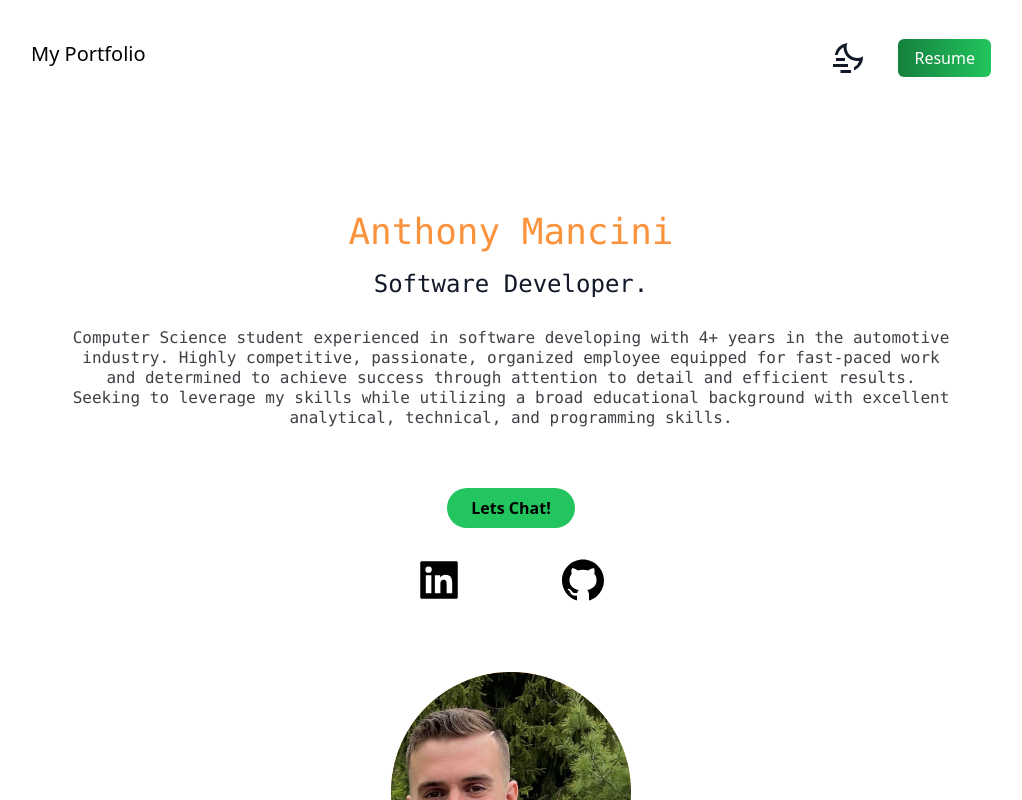
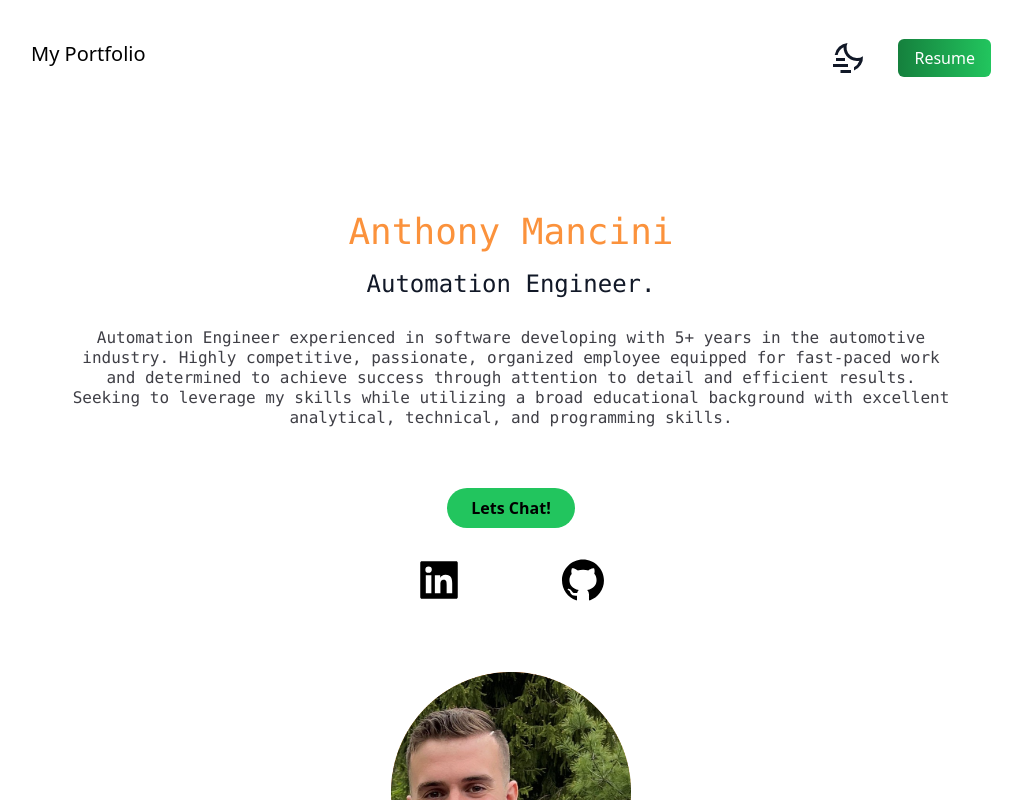
Before and after one commit to anth-mancini/myportfolio, a Next.js app: page / in a window 1280 px wide. Shown: the top 800 px of the page, without its empty margins (129-1151 px from the left). Built offline with nearby package versions, Linux system fonts and the light colour scheme.

Commit message:
July update2024

```diff
--- a/pages/index.js
+++ b/pages/index.js
@@ -85,13 +85,13 @@ export default function Home() {
             <h1 className="text-xl font-extralight  text-black dark:text-white">My Portfolio</h1>
             <ul className="flex items-center">
               <li><RiMoonFoggyLine onClick={() => setDarkMode(!darkMode)} className="cursor-pointer text-4xl fill-gray-900 dark:fill-white"/></li>
-              <li><a className="bg-gradient-to-r from-green-700 to-green-500  text-white px-4 py-2 rounded-md ml-8"href="./MyResume.pdf">Resume</a></li>
+              <li><a className="bg-gradient-to-r from-green-700 to-green-500  text-white px-4 py-2 rounded-md ml-8"href="./ResumeApr.pdf">Resume</a></li>
             </ul>
           </nav>
           <div className='text-center p-10 font-mono'>
             <h2 className='text-4xl py-2 text-orange-400 font-medium '>Anthony Mancini</h2>
-            <h3 className='text-2xl py-2 text-gray-900 dark:text-yellow-100'>Software Developer.</h3>
-            <p className='text-md py-5 leading-5 text-zinc-700 dark:text-gray-400 '>Computer Science student experienced in software developing with 4+ years in the automotive industry. Highly competitive, passionate, organized employee equipped
+            <h3 className='text-2xl py-2 text-gray-900 dark:text-yellow-100'>Automation Engineer.</h3>
+            <p className='text-md py-5 leading-5 text-zinc-700 dark:text-gray-400 '>Automation Engineer experienced in software developing with 5+ years in the automotive industry. Highly competitive, passionate, organized employee equipped
               for fast-paced work and determined to achieve success through attention to detail and efficient results. Seeking to leverage my skills while utilizing a broad educational background
               with excellent analytical, technical, and programming skills. </p>
           </div>
@@ -189,7 +189,7 @@ export default function Home() {
     </span>
     <ul class="flex flex-wrap items-center mt-3 text-sm text-gray-500 dark:text-gray-400 sm:mt-0">
         <li>
-            <a href="./Resume23.pdf" class="mr-4 hover:underline md:mr-6 ">Resume</a>
+            <a href="./ResumeApr.pdf" class="mr-4 hover:underline md:mr-6 ">Resume</a>
         </li>
         <li>
             <a href="https://www.linkedin.com/in/anthony-mancini-b366701b5/" class="mr-4 hover:underline md:mr-6">LinkedIn</a>
```
Also changed, not shown: 2 other files (tests, documents, lock files or other folders).
